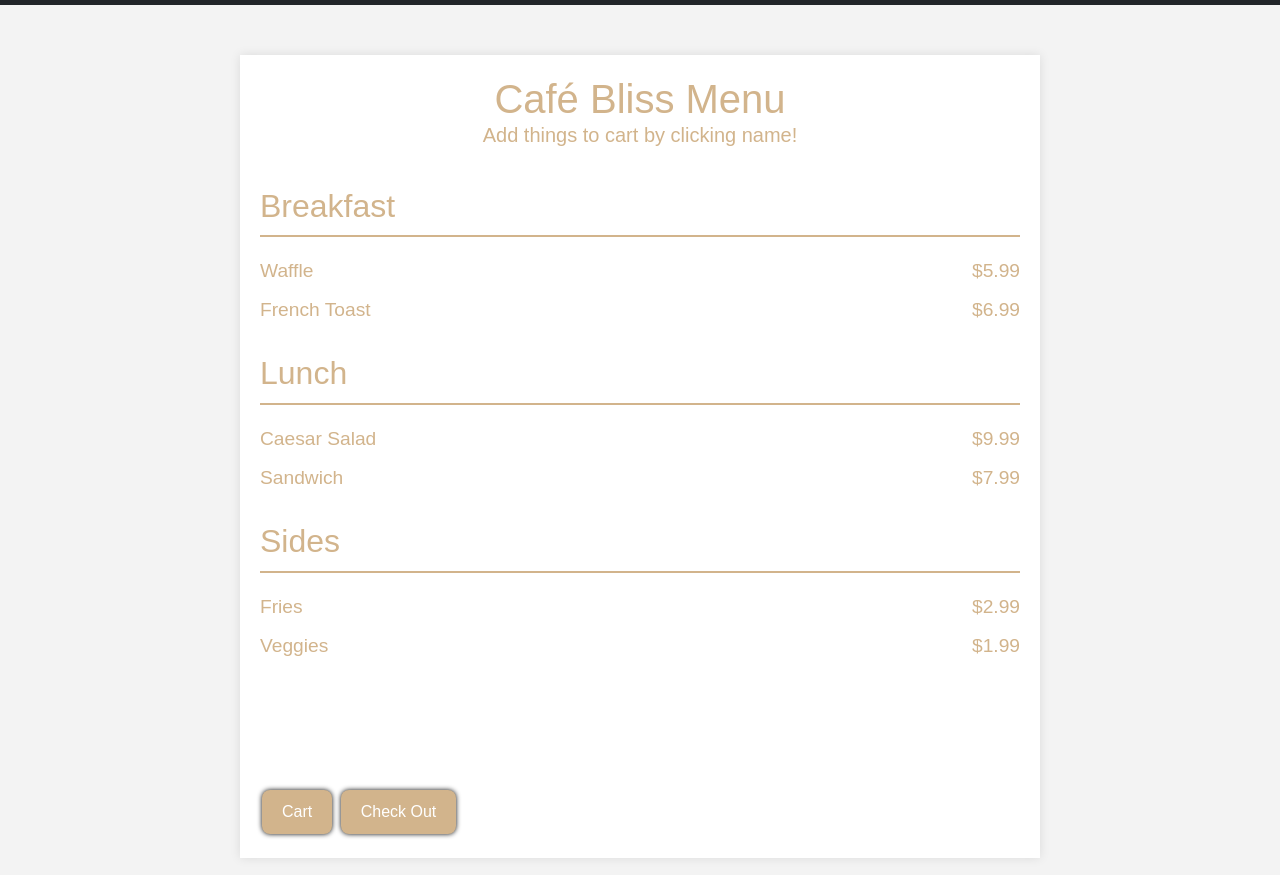
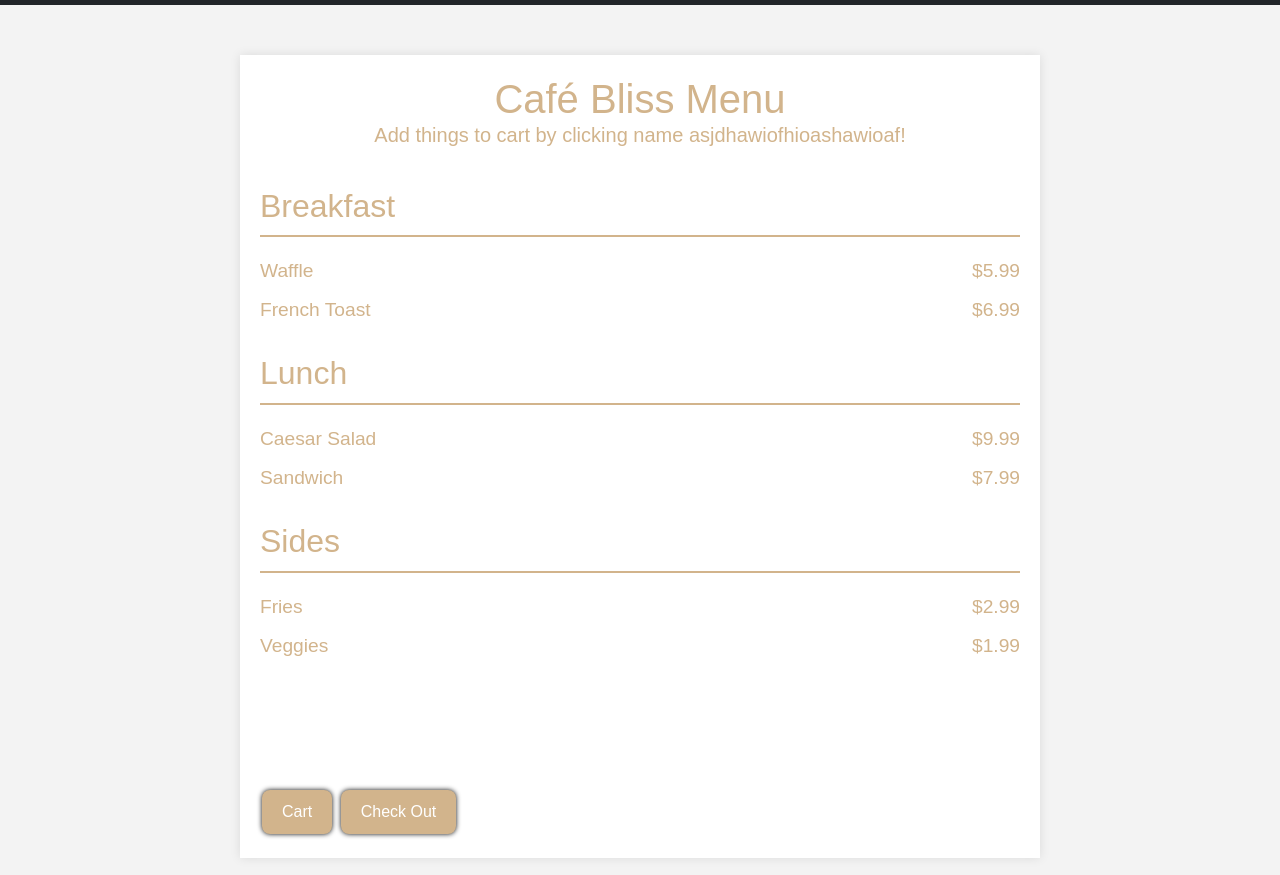
Before and after one commit to ach-dev19/Cafe-Bliss, a plain HTML site: page Menu.html in a window 1280 px wide. Shown: the part 59-934 px from the top of the page. Drawn offline with nearby package versions, Linux system fonts and the light colour scheme.

Commit message:
hi mama v2

```diff
--- a/Menu.html
+++ b/Menu.html
@@ -119,7 +119,7 @@
   <div class="menu-container">
     <div class="menu-header">
       <h1>Café Bliss Menu</h1>
-      <h5>Add things to cart by clicking name!</h5>
+      <h5>Add things to cart by clicking name asjdhawiofhioashawioaf!</h5>
     </div>
 
     <div class="menu-section">
```
